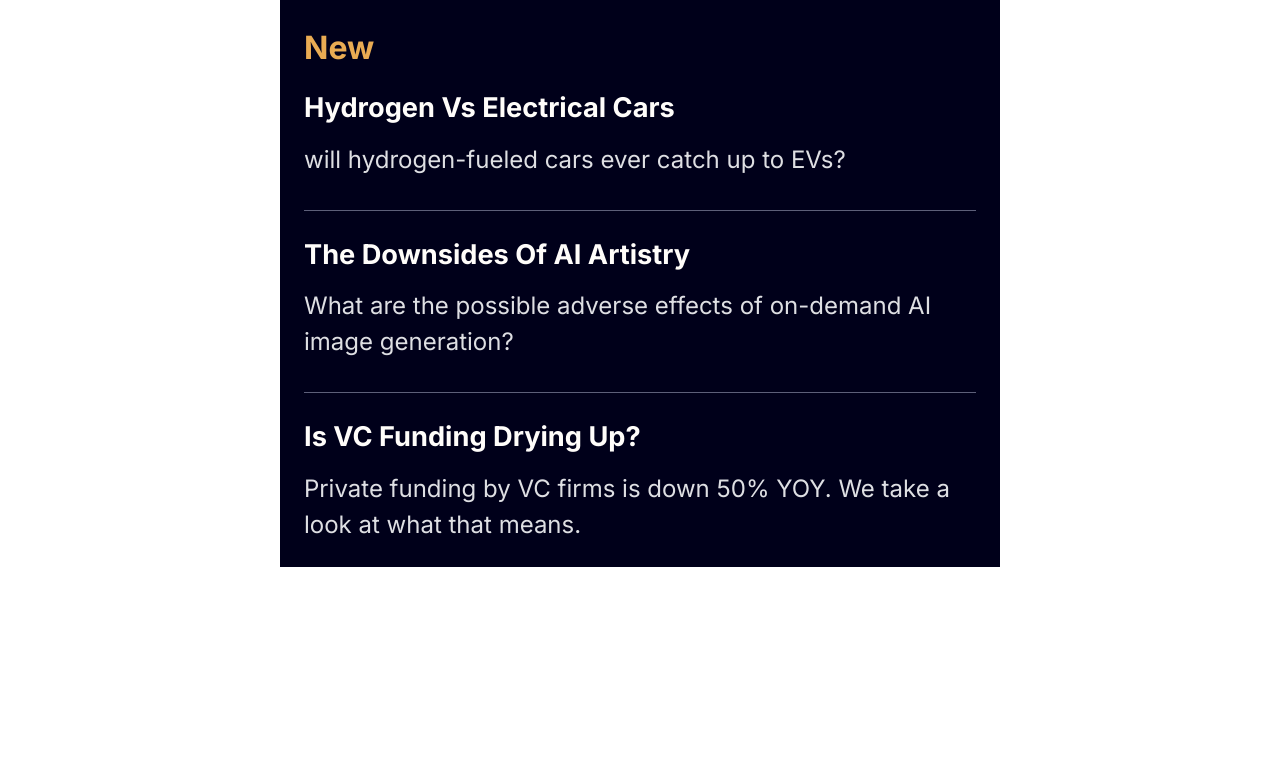
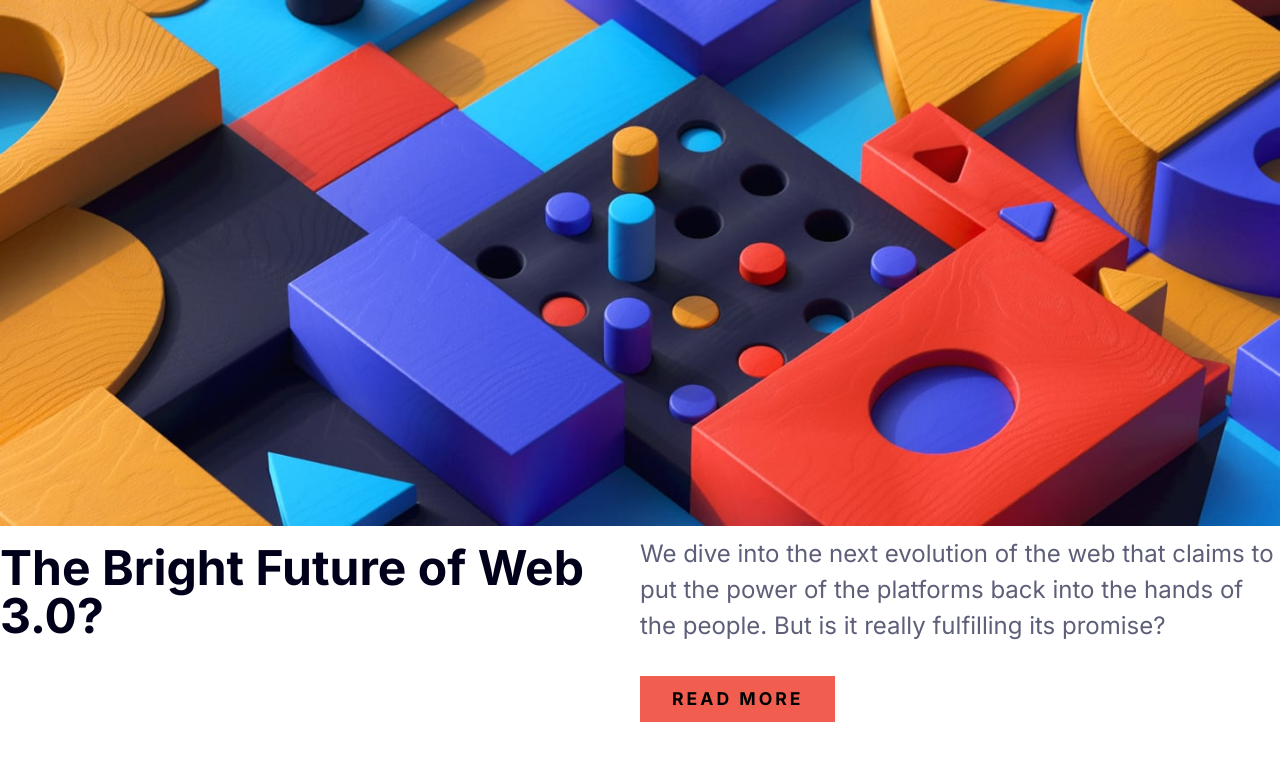
Before and after one commit to samimkabiru/news-homepage, a plain HTML site: page index.html in a window 1280 px wide. Drawn offline with Linux system fonts and the light colour scheme.

Commit message:
Build the card component.

```diff
--- a/css/styles.css
+++ b/css/styles.css
@@ -26,7 +26,7 @@ h3 {
 }
 
 h1 {
-  font-size: 2.3rem;
+  font-size: 2.5rem;
 }
 
 h2 {
@@ -182,3 +182,12 @@ p {
 .news__heading:hover {
   color: hsl(35, 77%, 62%);
 }
+
+/* Card */
+.card__image {
+  width: 100%;
+}
+
+.card__text {
+  margin-bottom: 2rem;
+}
--- a/index.html
+++ b/index.html
@@ -14,26 +14,27 @@
     />
   </head>
   <body>
-    <section class="news">
-      <h2 class="news__latest">New</h2>
-      <article class="news__article">
-        <a class="news__heading" href="#">hydrogen vs electrical cars</a>
-        <p>will hydrogen-fueled cars ever catch up to EVs?</p>
-      </article>
-      <article class="news__article">
-        <a class="news__heading" href="#">The Downsides of AI Artistry</a>
-        <p>
-          What are the possible adverse effects of on-demand AI image
-          generation?
-        </p>
-      </article>
-      <article class="news__article">
-        <a class="news__heading" href="#">Is VC Funding Drying Up?</a>
-        <p>
-          Private funding by VC firms is down 50% YOY. We take a look at what
-          that means.
-        </p>
-      </article>
+    <section class="card">
+      <img
+        src="images/image-web-3-mobile.jpg "
+        alt="Shapes"
+        class="card__image"
+        srcset="
+          images/image-web-3-mobile.jpg   700w,
+          images/image-web-3-desktop.jpg 1024w
+        "
+      />
+      <div class="grid grid--2x2">
+        <h1>The Bright Future of Web 3.0?</h1>
+        <div>
+          <p class="card__text">
+            We dive into the next evolution of the web that claims to put the
+            power of the platforms back into the hands of the people. But is it
+            really fulfilling its promise?
+          </p>
+          <button class="btn btn--primary">read more</button>
+        </div>
+      </div>
     </section>
   </body>
 </html>
```
Also changed, not shown: components/card.html (added, +22 -0 lines), images/image-web-3-desktop.jpg (added), images/image-web-3-mobile.jpg (added).
